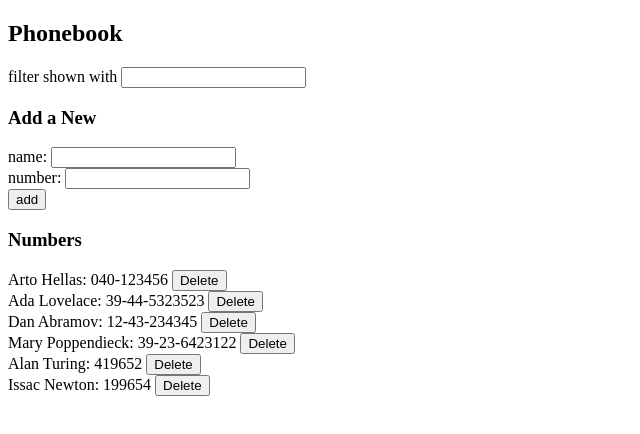
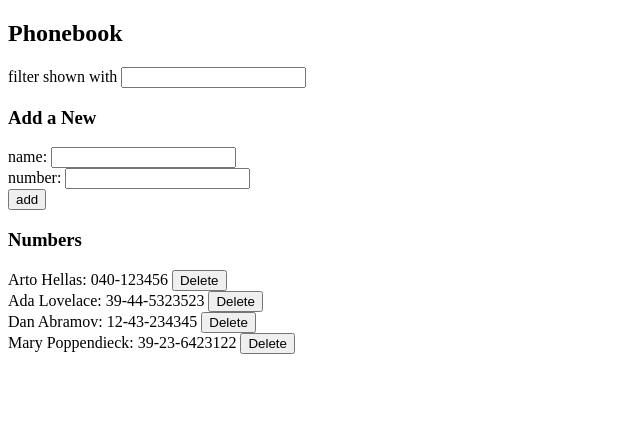
Before and after one commit to Jaathavan/FSO-2022-Exercise-Solutions, a React (Create React App) app in the folder part2/phonebook/: page / in a window 1280 px wide. Shown: the top 434 px of the page, without its empty margins (0-640 px from the left). Built offline with nearby package versions, Linux system fonts and the light colour scheme; data requests are answered from the project's data file.

Commit message:
add css file

```diff
--- a/part2/phonebook/db.json
+++ b/part2/phonebook/db.json
@@ -19,16 +19,6 @@
       "name": "Mary Poppendieck",
       "number": "39-23-6423122",
       "id": 4
-    },
-    {
-      "name": "Alan Turing",
-      "number": "419652",
-      "id": 5
-    },
-    {
-      "name": "Issac Newton",
-      "number": "199654",
-      "id": 6
     }
   ]
 }
--- a/part2/phonebook/src/index.js
+++ b/part2/phonebook/src/index.js
@@ -1,6 +1,6 @@
 import React from 'react';
 import ReactDOM from 'react-dom/client';
-
+import './index.css'
 import App from './App';
 
 ReactDOM.createRoot(document.getElementById('root')).render(<App />)
```
Also changed, not shown: part2/phonebook/src/index.css (added).
